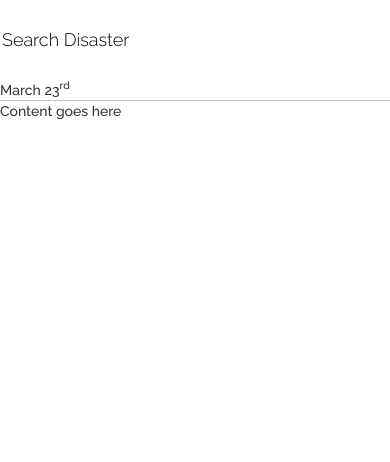
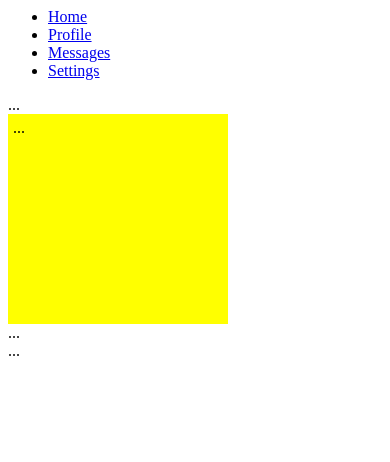
Before and after one commit to Ashan1/Common_Alert_System, a PHP site: page /menu.html in a window 390 px wide. Shown: the top 462 px of the page. Run offline with PHP 8.4, Linux system fonts and the light colour scheme; some web fonts are replaced.

Commit message:
map tabs added

```diff
--- a/public/menu.html
+++ b/public/menu.html
@@ -1,100 +1,28 @@
 <html>
-<head lang="en">
-    <meta charset="UTF-8">
-    <title></title>
-    <link rel="stylesheet" media="screen" href="../public/stylesheets/bootstrap.css">
-    <link rel="stylesheet" media="screen" href="../public/stylesheets/bootstrap-theme.css">
-    <link rel="stylesheet" media="screen" href="../public/stylesheets/menu.css">
-
-    <script src="javascripts/jquery-1.9.0.min.js" type="text/javascript"></script>
-    <script src="javascripts/bootstrap.js" type="text/javascript"></script>
-
-
+<head>
+    <link href="stylesheets/boostrap.css" rel="stylesheet" type="text/css">
+    <script src="javascripts/bootstrap.js" type="text/javascript" ></script>
 </head>
 <body>
 
-<div id="wrapper">
+<div>
 
-    <!-- Sidebar -->
-    <div id="sidebar-wrapper">
+    <!-- Nav tabs -->
+    <ul class="nav nav-tabs" role="tablist">
+        <li role="presentation" class="active"><a href="#home" aria-controls="home" role="tab" data-toggle="tab">Home</a></li>
+        <li role="presentation"><a href="#profile" aria-controls="profile" role="tab" data-toggle="tab">Profile</a></li>
+        <li role="presentation"><a href="#messages" aria-controls="messages" role="tab" data-toggle="tab">Messages</a></li>
+        <li role="presentation"><a href="#settings" aria-controls="settings" role="tab" data-toggle="tab">Settings</a></li>
+    </ul>
 
-        <div class="logo">
-            <img src="images/logo.png">
-        </div>
-        <div class="profile">
-           <div><img src="images/pro-pic.png"></div>
-            <div class="pro-name">
-            <ul>
-                <li>Admin</li>
-                <li>Logout</li>
-            </ul>
-            </div>
-        </div>
-
-        <div>
-            <ul class="sidebar-nav">
-                <li>
-                    <a href="#">Home</a>
-                </li>
-                <li>
-                    <a href="#">Disasters</a>
-                </li>
-                <li>
-                    <a href="#">Alerts</a>
-                </li>
-                <li>
-                    <a href="#">E-mails</a>
-                </li>
-                <li>
-                    <a href="#">Admin Panel</a>
-                </li>
-            </ul>
-        </div>
-
+    <!-- Tab panes -->
+    <div class="tab-content">
+        <div role="tabpanel" class="tab-pane active" id="home">...</div>
+        <div role="tabpanel" class="tab-pane" id="profile">...</div>
+        <div role="tabpanel" class="tab-pane" id="messages">...</div>
+        <div role="tabpanel" class="tab-pane" id="settings">...</div>
     </div>
-    <!-- sidebar -->
-
-    <!-- Page Content -->
-    <div id="page-content-wrapper" class="page-content-wrapper">
-        <div class="container-fluid main-content">
-            <div class="row">
-                <div class="col-lg-12">
-                    <!--status bar-->
-
-                    <div class="status-bar row">
-                        <div class="col-lg-1 col-md-1 col-sm-1 col-xs-1 menu-icon">
-                            <a href="#menu-toggle" id="menu-toggle"><span class="glyphicon glyphicon-menu-hamburger" aria-hidden="true"></span></a>
-                        </div>
-                        <div class="col-lg-8 search">
-                            <span class="glyphicon glyphicon-search" aria-hidden="true"></span>
-                            <input type="text" value="Search Disaster"/>
-                        </div>
-                        <div class="col-lg-1 bell"> <span class="glyphicon glyphicon-bell" aria-hidden="true"></span> </div>
-                        <div class="col-lg-2"> March 23<sup>rd</sup></div>
-
-                    </div>
-
-                    <!--/Status bar-->
-                    <div><p>Content goes here</p></div>
-
-                    <!--<a href="#menu-toggle" class="btn btn-default" id="menu-toggle">|||</a>-->
-                </div>
-            </div>
-        </div>
-    </div>
-    <!-- /page-content-->
 
 </div>
-
-
-<script>
-    $("#menu-toggle").click(function(e) {
-        e.preventDefault();
-        $("#wrapper").toggleClass("toggled");
-    });
-</script>
-
-
-
 </body>
 </html>
```
Also changed, not shown: public/index.php (+24 -3 lines), public/stylesheets/index.css (+56 -0 lines), public/stylesheets/menuf.css (+2 -8 lines), public/stylesheets/style.css (+2 -7 lines).
